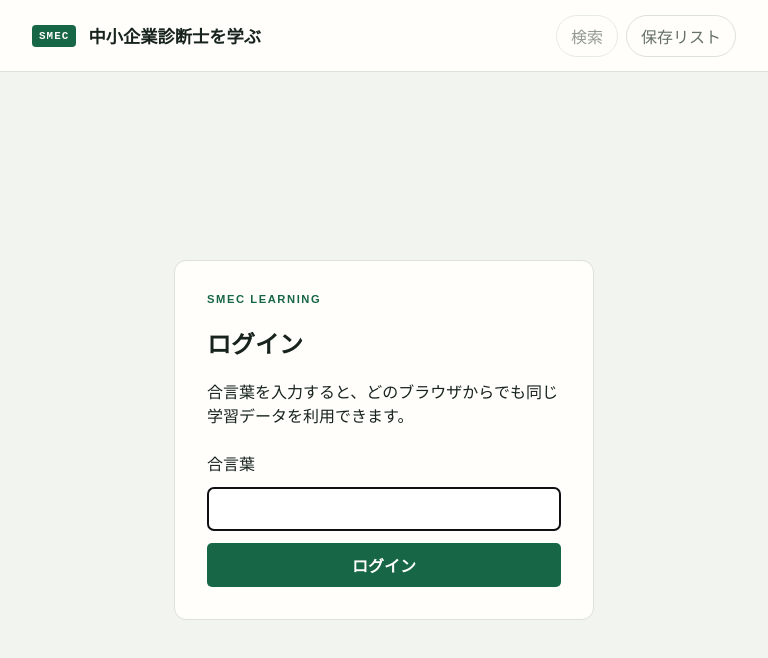
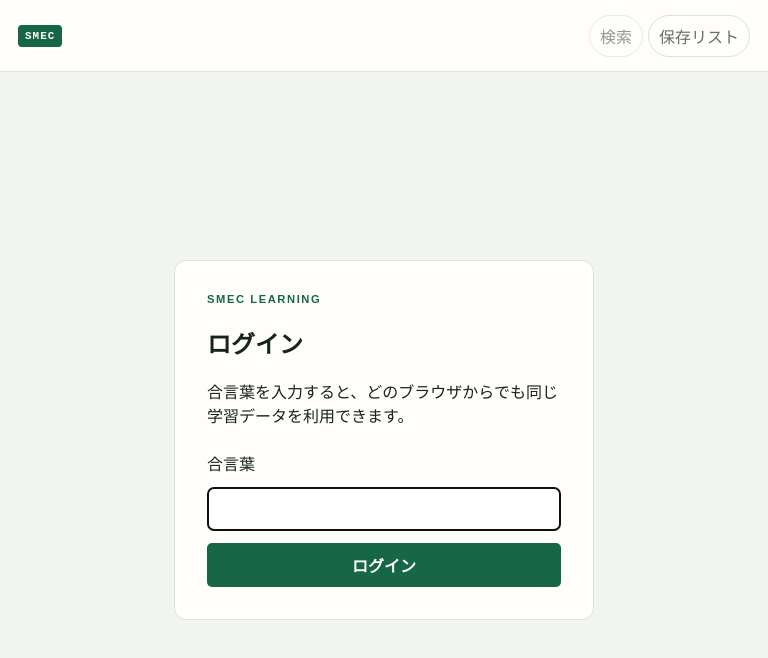
Before and after one commit to Kanta89555/chuushoukigyou, a Next.js app: page /login in a window 768 px wide. Shown: the top 658 px of the page. Built offline with nearby package versions, Linux system fonts and the light colour scheme; no server answers.

Commit message:
Fix login input and logout visibility

```diff
--- a/src/app/globals.css
+++ b/src/app/globals.css
@@ -58,7 +58,13 @@ a { color: inherit; }
   letter-spacing: 0.1em;
 }
 
-.header-actions { display: flex; gap: 8px; }
+.header-actions {
+  min-width: 0;
+  display: flex;
+  align-items: center;
+  justify-content: flex-end;
+  gap: 8px;
+}
 .mobile-map-button { display: none; }
 
 .header-actions button,
@@ -72,9 +78,11 @@ a { color: inherit; }
 }
 
 .header-actions button {
-  cursor: not-allowed;
-  opacity: 0.7;
+  cursor: pointer;
 }
+
+.header-actions button:disabled { cursor: not-allowed; opacity: 0.7; }
+.header-actions .logout-button { flex: 0 0 auto; color: var(--accent-dark); border-color: var(--accent); }
 
 .header-actions a:hover {
   color: var(--accent-dark);
@@ -631,6 +639,15 @@ aside h2 {
   .next-unit-navigation .primary-button { width: 100%; }
 }
 
+@media (min-width: 761px) and (max-width: 1120px) {
+  .header { padding-inline: 18px; gap: 12px; }
+  .brand > span:last-child { display: none; }
+  .header-actions { gap: 5px; }
+  .header-actions button,
+  .header-actions a { padding-inline: 10px; }
+  .header-actions > span { display: none; }
+}
+
 .vocabulary-heading-actions { display: flex; align-items: center; gap: 8px; }
 .vocabulary-close { width: 36px; height: 36px; padding: 0; display: none; place-items: center; color: var(--ink); background: transparent; border: 0; border-radius: 50%; cursor: pointer; font-size: 1.4rem; }
 
--- a/src/features/auth/components/LoginForm.tsx
+++ b/src/features/auth/components/LoginForm.tsx
@@ -33,7 +33,7 @@ export function LoginForm() {
   return (
     <form className="login-form" onSubmit={login}>
       <label htmlFor="password">合言葉</label>
-      <input autoComplete="current-password" autoFocus id="password" maxLength={200} onChange={(event) => setPassword(event.target.value)} required type="password" value={password} />
+      <input autoCapitalize="none" autoComplete="off" autoCorrect="off" autoFocus id="password" inputMode="text" maxLength={200} onChange={(event) => setPassword(event.target.value)} required spellCheck={false} type="text" value={password} />
       <button className="primary-button" disabled={loading} type="submit">{loading ? "ログイン中…" : "ログイン"}</button>
       {error ? <p className="term-message" role="alert">{error}</p> : null}
     </form>
--- a/src/features/auth/components/LogoutButton.tsx
+++ b/src/features/auth/components/LogoutButton.tsx
@@ -6,7 +6,7 @@ import { useState } from "react";
 export function LogoutButton() {
   const router = useRouter();
   const [loading, setLoading] = useState(false);
-  return <button disabled={loading} onClick={async () => {
+  return <button className="logout-button" disabled={loading} onClick={async () => {
     setLoading(true);
     await fetch("/api/auth/logout", { method: "POST" });
     router.replace("/login");
```
